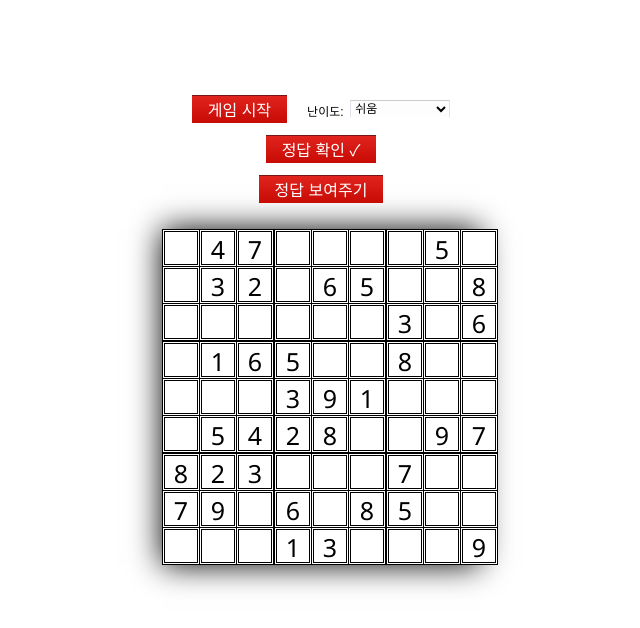
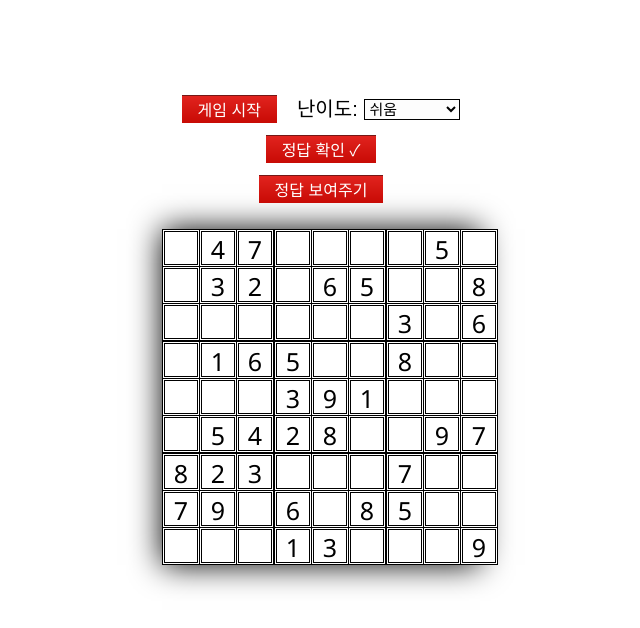
Before and after one commit to szara7678/Sudoku-master, a plain HTML site: page index.html in a window 1280 px wide. Shown: the whole page, without its empty margins (319-959 px from the left). Drawn offline with Linux system fonts and the light colour scheme; files whose address does not match are found by name.

Commit message:
글자 크기 수정

```diff
--- a/demo.css
+++ b/demo.css
@@ -161,9 +161,9 @@ td.boardCellGroupB td.boardCell
 label
 {
     position: relative;
-    top: 3px;
-    line-height: 20px;
-    font-size: 12px;
+    /*top: 3px;*/
+    line-height: 30px;
+    font-size: 20px;
     color: #000000;
     margin-left: 20px;
 }
@@ -173,13 +173,13 @@ select
     font-family: Arial;
     color: #000000;
     font-weight: normal;
-    font-size: 12px;
-    border-top: solid 1px #CCCCCC;
-    border-left: solid 1px #E2E3EA;
-    border-bottom: solid 1px #FFFFFF;
-    border-right: solid 1px #E2E3EA;
-    margin: 3px 0px;
-    min-width: 100px;
+    font-size: 15px;
+    border-top: solid 1px #000000;
+    border-left: solid 1px #000000;
+    border-bottom: solid 1px #000000;
+    border-right: solid 1px #000000;
+    margin: 0px 0px;
+    min-width: 80px;
     background: #FDFDFD;
 }
 
```
